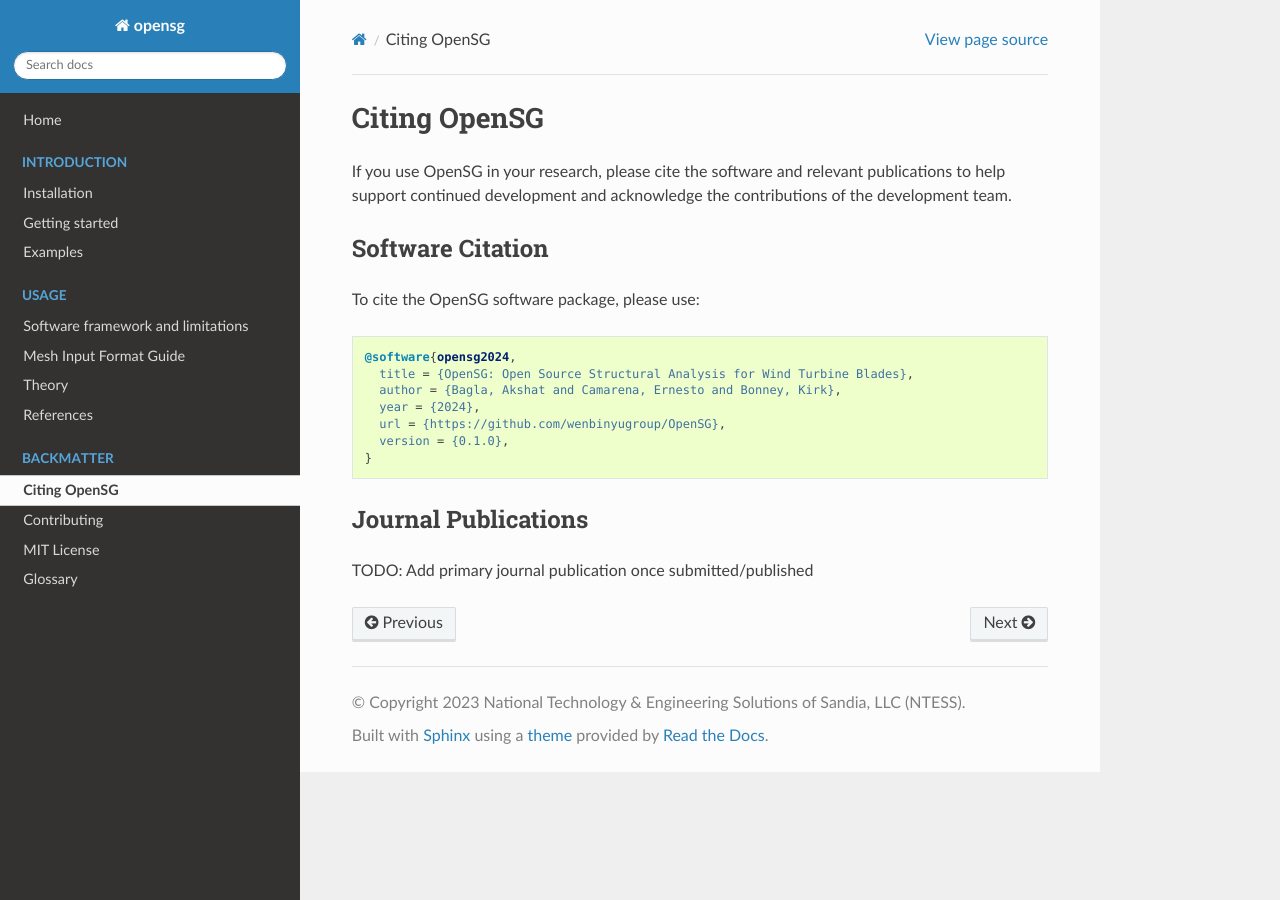
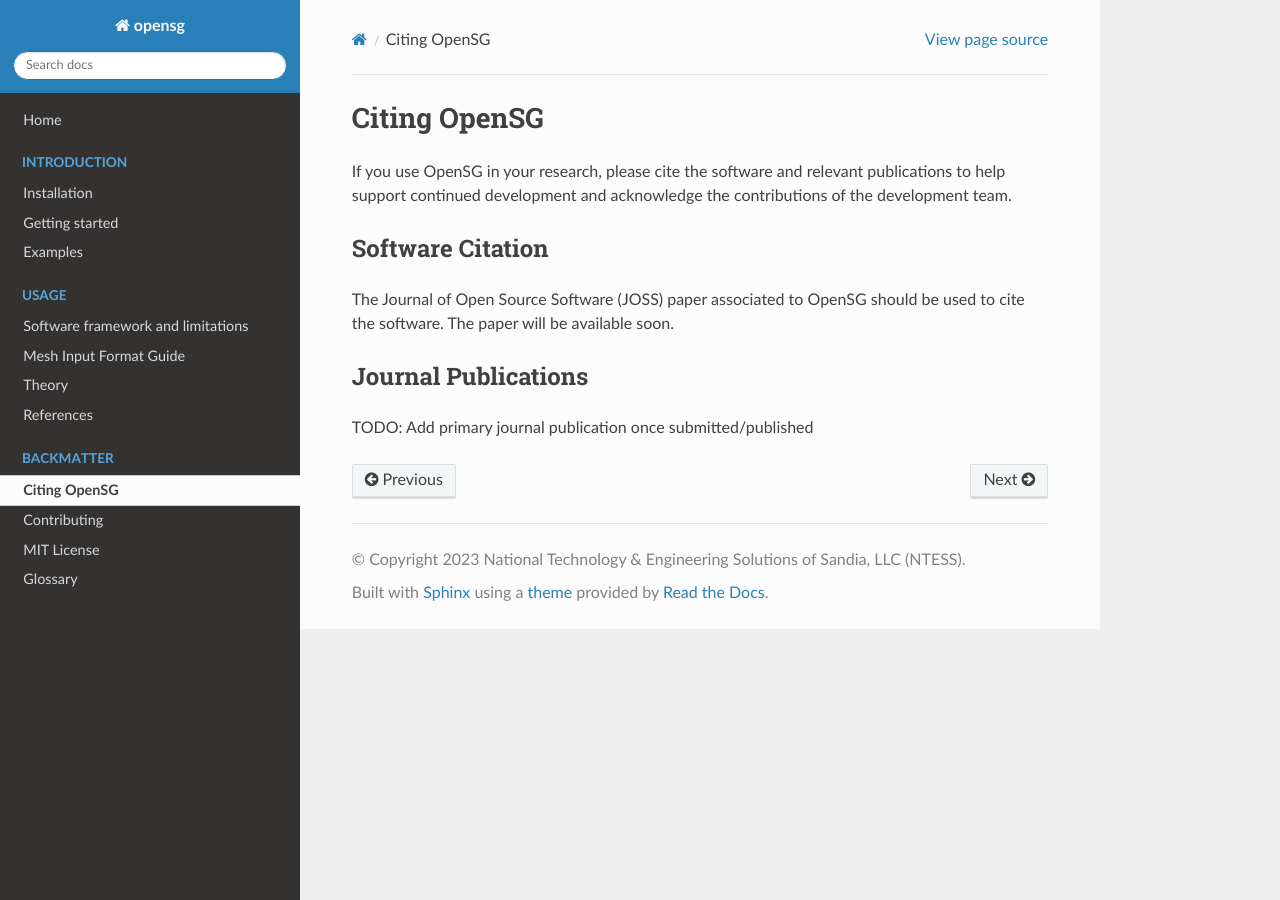
Before and after one commit to wenbinyugroup/OpenSG, a Sphinx documentation site: the page built from docs/citing_opensg.rst, in a window 1280 px wide. Built offline with Sphinx 7.4.7 and the Read the Docs theme 3.1.0, drawn with Linux system fonts in a browser that asks for light colours.

Commit message:
remove placeholder

```diff
--- a/docs/citing_opensg.rst
+++ b/docs/citing_opensg.rst
@@ -12,17 +12,9 @@ If you use OpenSG in your research, please cite the software and relevant public
 Software Citation
 -----------------
 
-To cite the OpenSG software package, please use:
-
-.. code-block:: bibtex
-
-   @software{opensg2024,
-     title = {OpenSG: Open Source Structural Analysis for Wind Turbine Blades},
-     author = {Bagla, Akshat and Camarena, Ernesto and Bonney, Kirk},
-     year = {2024},
-     url = {https://github.com/wenbinyugroup/OpenSG},
-     version = {0.1.0},
-   }
+The Journal of Open Source Software (JOSS)
+paper associated to OpenSG should be used
+to cite the software. The paper will be available soon.
 
 Journal Publications
 --------------------
```
